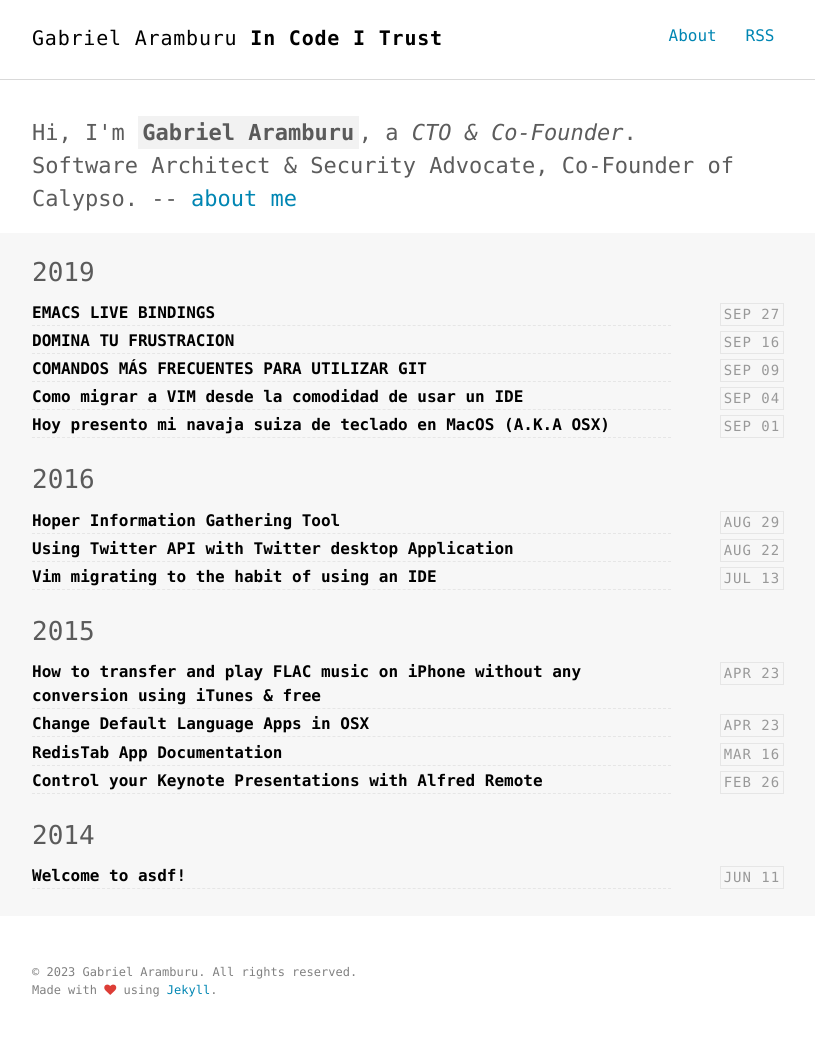
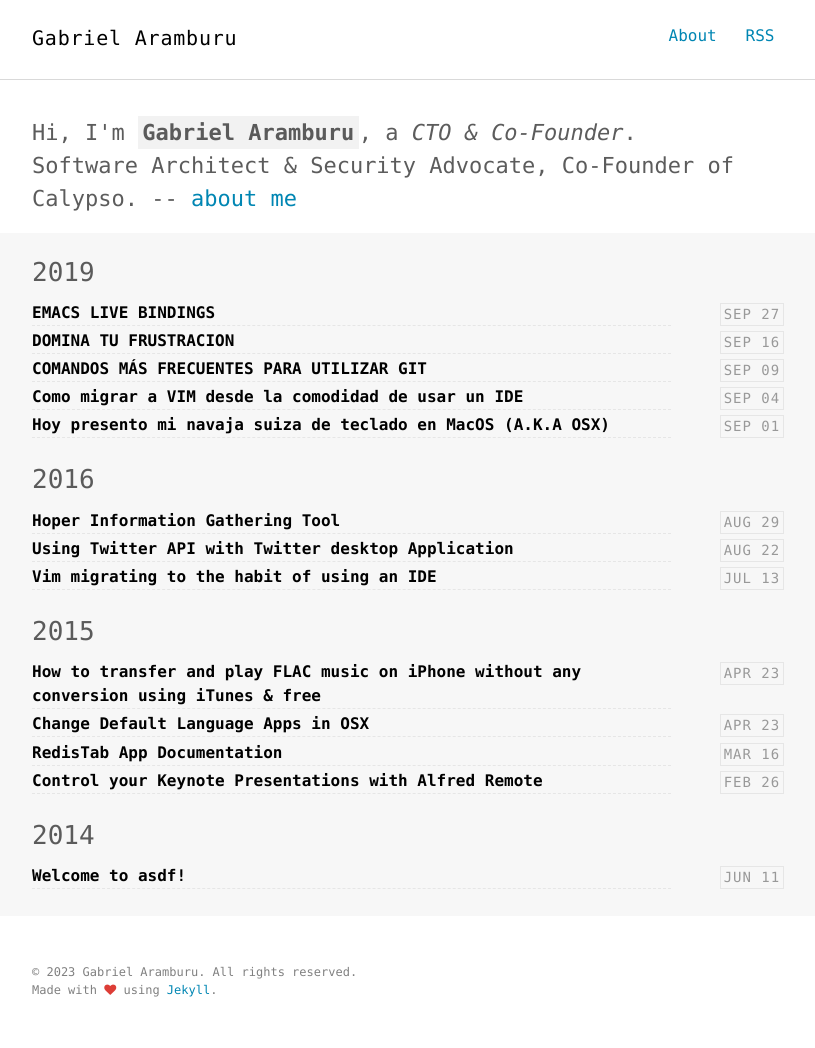
Before and after one commit to gabamnml/blog, a Jekyll site: the page built from index.html, in a window 1280 px wide. Shown: the whole page, without its empty margins (232-1047 px from the left). Built offline with Jekyll 4.4.1, drawn with Linux system fonts in a browser that asks for light colours.

Commit message:
remove sub title

```diff
--- a/_config.yml
+++ b/_config.yml
@@ -1,10 +1,10 @@
 
 # SEO settings
 title: "Gabriel Aramburu"
-title2: " In Code I Trust" # default: ""
+title2: " "
 description: "Software Architect"
 keywords: "Code, Security, Apps, API, technical, programming, "
-url: http://garamburu.com # site url
+url: http://garamburu.com
 #baseurl: "/blog" # apply repo name if use it under gh-pages branch
 baseurl: null # apply null if repo name is something like username.github.io
 
```
